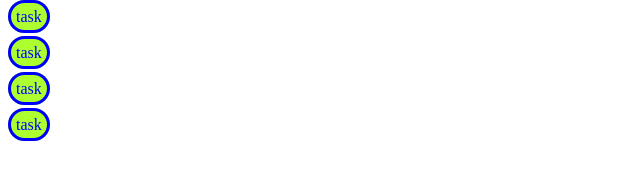
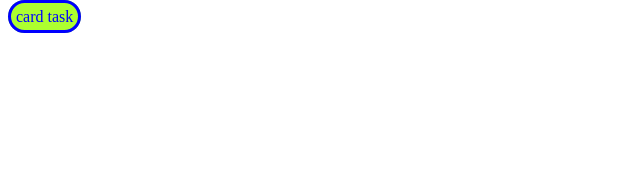
Before and after one commit to dakaniramesh26/Bootstrap, a plain HTML site: page index.html in a window 1280 px wide. Shown: the whole page, without its empty margins (0-640 px from the left). Drawn offline with Linux system fonts and the light colour scheme.

Commit message:
Update index.html

```diff
--- a/index.html
+++ b/index.html
@@ -15,9 +15,6 @@
     </style>
 </head>
 <body>
-       <a href="card.html"> task</a><br><br>
-       <a href=""> task </a><br><br>
-       <a href=""> task</a><br><br>
-      <a href="">task</a><br><br>
-</body>
+       <a href="card.html"> card task</a><br><br>
+
 </html>
```
